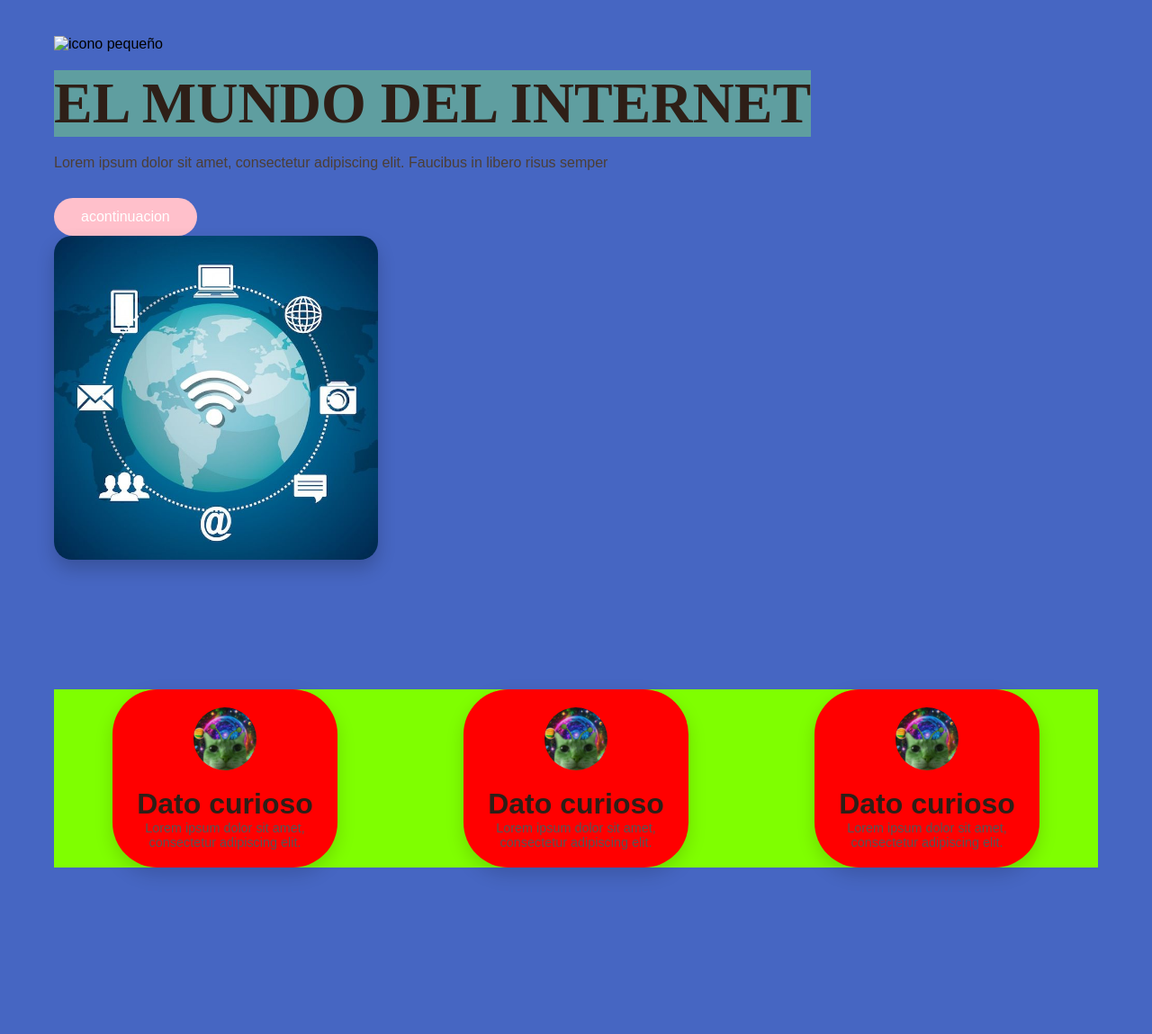
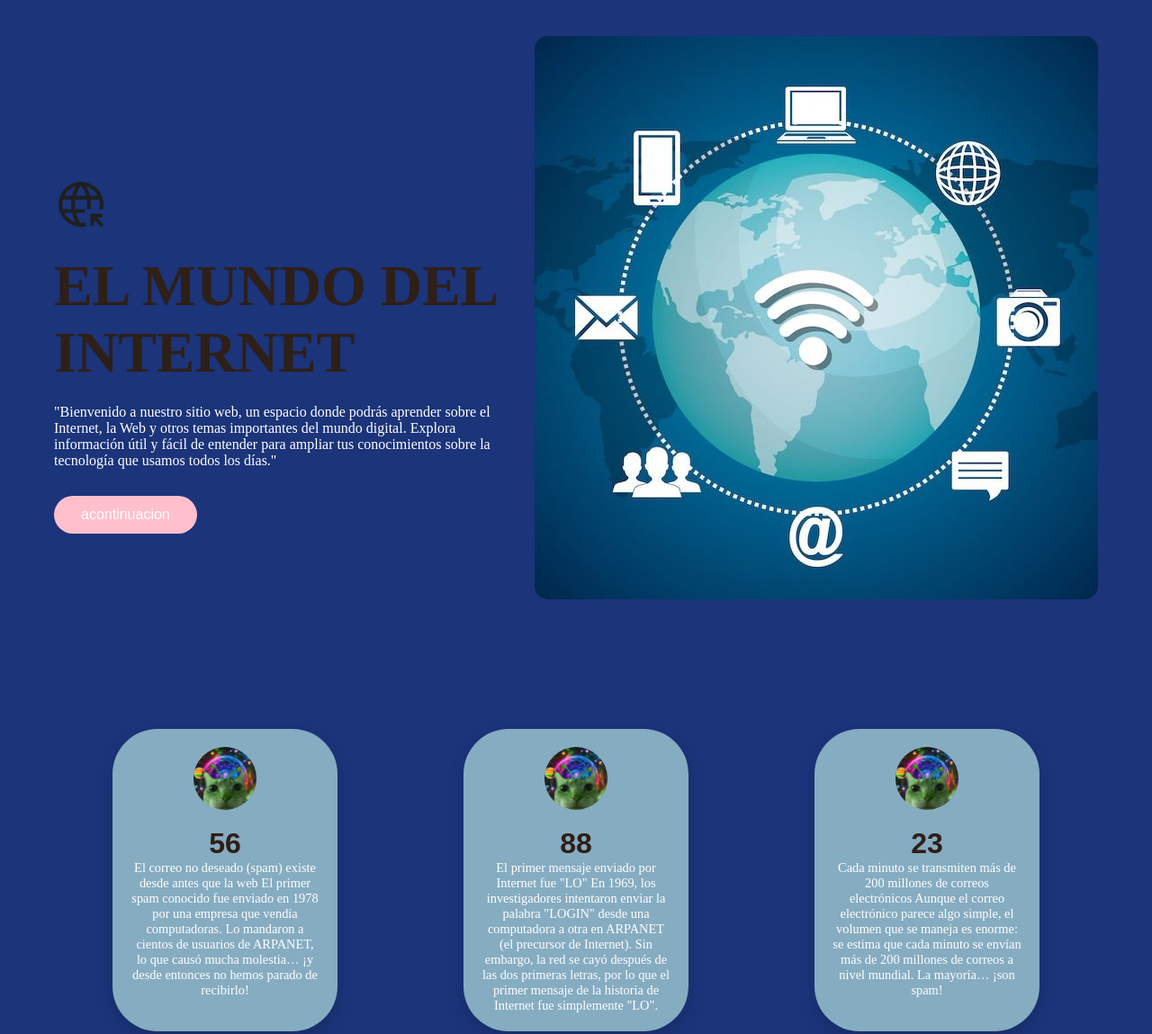
Before and after one commit to 07Manu03M/proyecto_progresivo, a plain HTML site: page index.html in a window 1280 px wide. Shown: the whole page at 90% size. Before the commit the page ends 1004 px from the top, so only its background shows below. Drawn offline with Linux system fonts and the light colour scheme; a web font is replaced by a local one.

Commit message:
feat: :construction: arreglos de archivos

```diff
--- a/css/style.css
+++ b/css/style.css
@@ -8,24 +8,26 @@
 body {
 
   font-family: 'Arial', sans-serif;
-  background-color: #4666c2;
+  background: url('') no-repeat center center fixed;
+  background-size: cover;
+  background:#1b347a;
 }
 
-.principal {
+.landing {
   padding: 40px 60px;
   display: flex;
   flex-direction: column;
   gap: 60px;
 }
 
-.contenido1 {
+.top-content {
   display: flex;
   justify-content: space-between;
   align-items: center;
   flex-wrap: wrap;
 }
 
-.texto-section {
+.text-section {
   max-width: 500px;
   /**background: yellow;**/
     margin-top: 80px;
@@ -40,14 +42,15 @@ body {
   font-size: 4rem;
   color: #2e1f17;
   margin-bottom: 20px;
-  background: cadetblue;
-  font-family: '';
+  /**background: cadetblue;**/
+  font-family: 'PoetsenOne-Regular';
 }
 
 .text-section p {
   font-size: 1rem;
   margin-bottom: 30px;
-  color: #4b3e36;
+   color: #fff;
+   font-family: 'PoetsenOne-Regular';
 }
 /************** primera caja **************/
 
@@ -71,23 +74,40 @@ button {
 
 }
 
-.tarjetas {
+.caja{
+  overflow: hidden;
+  /* Si tus imágenes son circulares, asegúrate de que este div tenga border-radius */
+}
+
+.caja img {
+  width: 100%;
+  height: 100%;
+  object-fit: cover;
+  transition: transform 0.5s ease;
+  transform-origin: center;
+}
+
+.caja:hover img {
+  transform: scale(1.2);
+}
+
+.estadisticas {
   display: flex;
   justify-content: space-around;
   flex-wrap: wrap;
   gap: 10px;
-  background: chartreuse;
-  margin-top: 80px;
+  /**background: chartreuse;**/
+    margin-top: 80px;
 }
 
-.caja {
-  background-color: white;
+.caja{
+  background-color: #86acc1;
   border-radius: 50px;
   width: 250px;
   text-align: center;
   padding: 20px;
   box-shadow: 0 8px 20px rgba(0,0,0,0.15);
-  background: red;
+  /**background: red;**/
 }
 
 .caja img {
@@ -105,5 +125,27 @@ button {
 
 .caja p {
   font-size: 0.9rem;
-  color: #555;
+  color: #fff;
+   font-family: 'PoetsenOne-Regular';
 }
+
+.zoom-effect {
+  transition: transform 0.4s ease;
+  cursor: pointer;
+}
+
+.zoom-effect:hover {
+  transform: scale(1.1);
+}
+
+.caja{
+  transition: transform 0.3s ease, box-shadow 0.3s ease;
+}
+
+.caja:hover {
+  transform: scale(1.05);
+  box-shadow: 0 12px 24px rgba(0, 0, 0, 0.2);
+}
+.main-image img {
+  border-radius: 15px; /* Puedes ajustar el valor según el redondeo que desees */
+}
--- a/css/variables.css
+++ b/css/variables.css
@@ -1,10 +1,9 @@
 :root{
     --color-1:#FFFFFF;
-    --color-2: #4666c2 ;
-
-
+    --color-2:#354c8f;
+    --color-3:#1b347a;
 }
 @font-face {
     font-family:"PoetsenOne-Regular";
-    src: url();
+    src: url(font/PoetsenOne-Regular.ttf);
 }
--- a/index.html
+++ b/index.html
@@ -1,50 +1,52 @@
 <!DOCTYPE html>
-<html lang="en">
+<html lang="es">
 <head>
-    <meta charset="UTF-8">
-    <meta name="viewport" content="width=device-width, initial-scale=1.0">
-    <title>Document</title>
-    <link rel="stylesheet" href="css/style.css">
+  <meta charset="UTF-8">
+  <meta name="viewport" content="width=device-width, initial-scale=1.0">
+  <title>internet</title>
+  <link rel="stylesheet" href="css/style.css">
 </head>
 <body>
-   <!-- primera caja -->
-  <section class="principal">
-    <div class="contenido1">
+    <!-- primera caja -->
+  <section class="landing">
+    <div class="top-content">
       <div class="text-section">
-        <img src="img/dragoncito.svg" alt="icono pequeño" class="icono">
+        <img src="img/svg1.svg" alt="Boba Icon" class="icono">
         <h1>EL MUNDO DEL INTERNET</h1>
-        <p>Lorem ipsum dolor sit amet, consectetur adipiscing elit. Faucibus in libero risus semper
+        <p>"Bienvenido a nuestro sitio web, un espacio donde podrás aprender sobre el Internet, la Web y otros temas importantes del mundo digital. Explora información útil y fácil de entender para ampliar tus conocimientos sobre la tecnología que usamos todos los días."
         </p>
      <button id="otrapagina">acontinuacion</button>
       </div>
       <!-- primera parte -->
-
-      <!-- segunda  parte -->
-      <div class="caja-imagen">
-        <img src="storage/img/foto3.jpg" alt="imagen principal">
+         <!-- segunda  parte -->
+      <div class="main-image">
+        <img src="img/foto3.jpg" alt="Boba principal" class="zoom-effect">
       </div>
     </div>
       <!-- segunda parte -->
 
       <!-- tercera parte -->
-    <div class="tarjetas">
+    <div class="estadisticas">
       <div class="caja">
-        <img src="storage/img/alien cat.jpg" alt="Boba stat">
-        <h2>Dato curioso</h2>
-        <p>Lorem ipsum dolor sit amet, consectetur adipiscing elit.</p>
+        <img src="img/alien cat.jpg" alt="Boba stat">
+        <h2>56</h2>
+        <p>El correo no deseado (spam) existe desde antes que la web
+El primer spam conocido fue enviado en 1978 por una empresa que vendía computadoras. Lo mandaron a cientos de usuarios de ARPANET, lo que causó mucha molestia… ¡y desde entonces no hemos parado de recibirlo!</p>
       </div>
       <div class="caja">
-        <img src="storage/img/alien cat.jpg" alt="Boba stat">
-        <h2>Dato curioso</h2>
-        <p>Lorem ipsum dolor sit amet, consectetur adipiscing elit.</p>
+        <img src="img/alien cat.jpg" alt="Boba stat">
+        <h2>88</h2>
+        <p>El primer mensaje enviado por Internet fue "LO"
+En 1969, los investigadores intentaron enviar la palabra "LOGIN" desde una computadora a otra en ARPANET (el precursor de Internet). Sin embargo, la red se cayó después de las dos primeras letras, por lo que el primer mensaje de la historia de Internet fue simplemente "LO".</p>
       </div>
       <div class="caja">
-        <img src="storage/img/alien cat.jpg" alt="Boba stat">
-        <h2>Dato curioso</h2>
-        <p>Lorem ipsum dolor sit amet, consectetur adipiscing elit.</p>
+        <img src="img/alien cat.jpg" alt="Boba stat">
+        <h2>23</h2>
+        <p>Cada minuto se transmiten más de 200 millones de correos electrónicos
+Aunque el correo electrónico parece algo simple, el volumen que se maneja es enorme: se estima que cada minuto se envían más de 200 millones de correos a nivel mundial. La mayoría… ¡son spam!</p>
       </div>
     </div>
   </section>
-  <script src="main.js"></script>
+  <script src="javascript/main.js"></script>
 </body>
 </html>
--- a/javascript/main.js
+++ b/javascript/main.js
@@ -0,0 +1,3 @@
+document.getElementById("otrapagina").addEventListener("click", function() {
+  window.location.href = "pagina1.html"; // Cambia esto si tu archivo tiene otro nombre o ruta
+});
```
Also changed, not shown: pagina1.html (added, +11 -0 lines), font/PoetsenOne-Regular.ttf (renamed from storage/font/PoetsenOne-Regular.ttf), img/alien cat.jpg (renamed from storage/img/alien cat.jpg), img/foto3.jpg (renamed from storage/img/foto3.jpg), img/imagen.png (added), img/svg1.svg (added).
